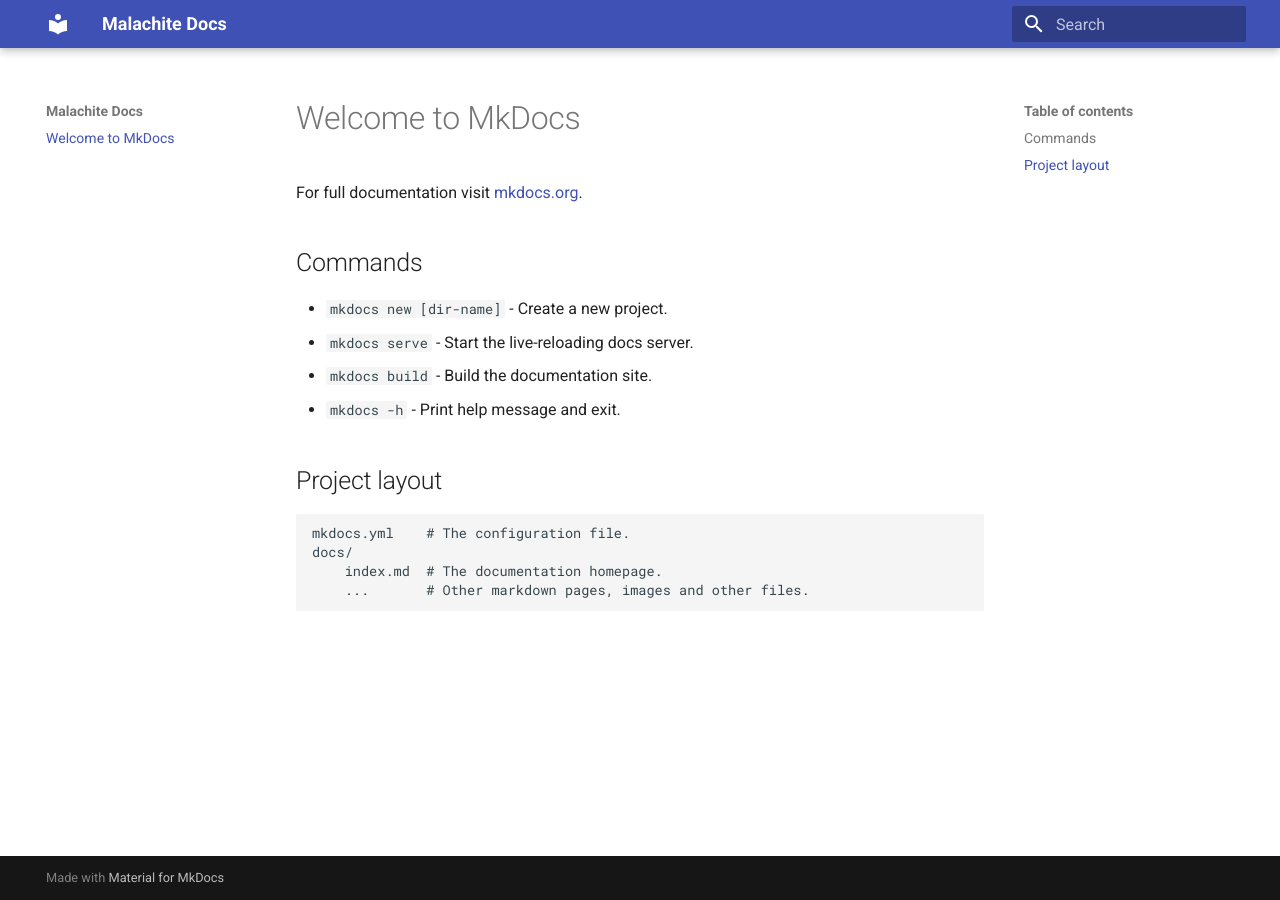
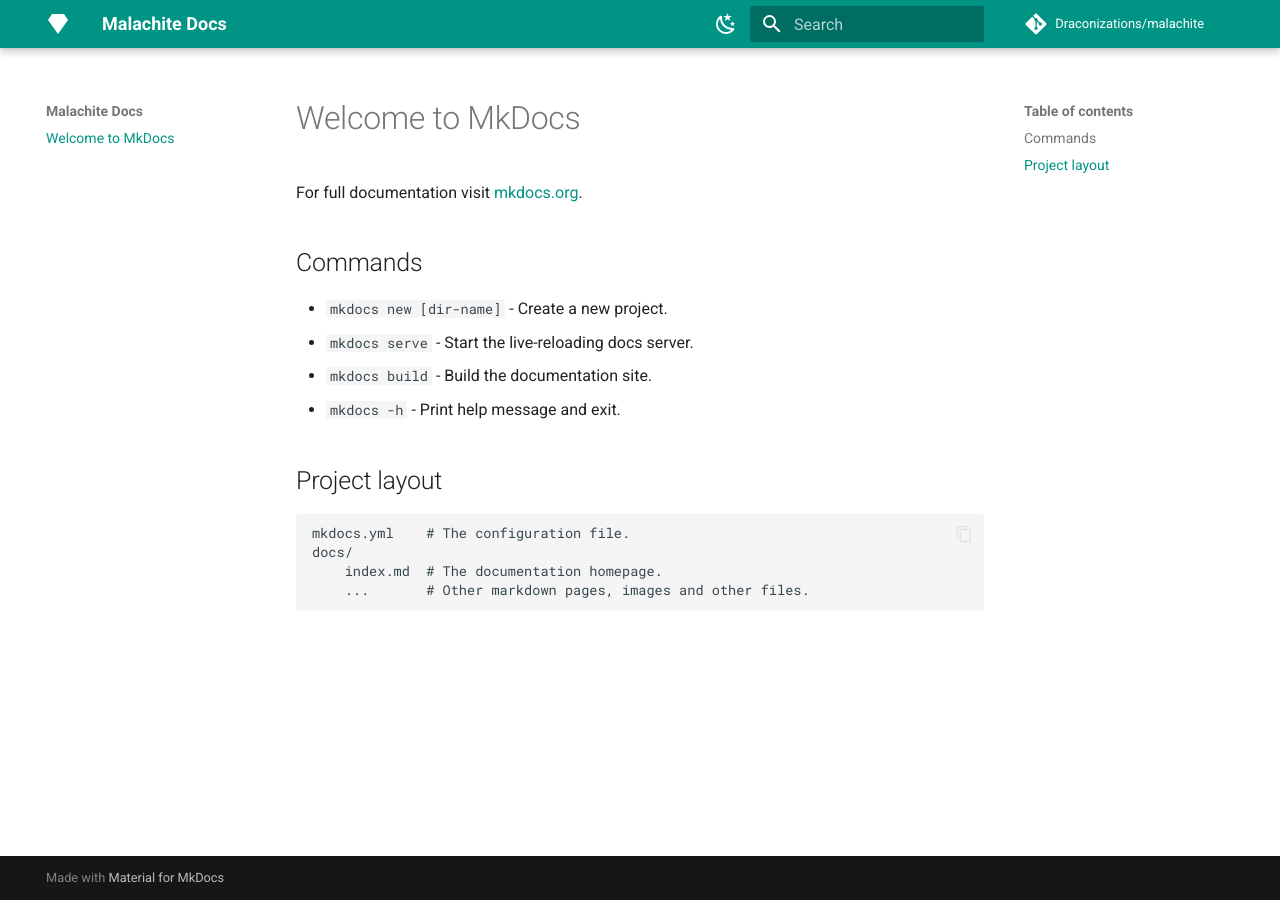
Before and after one commit to Draconizations/malachite, an MkDocs documentation site: the page built from docs/index.md, in a window 1280 px wide. Built offline with MkDocs 1.6.1 and Material for MkDocs 9.7.7, drawn with Linux system fonts in a browser that asks for light colours; comment, search, counter and statistics services are not loaded; the version menu is left out.

Commit message:
edit mkdocs config

```diff
--- a/mkdocs.yml
+++ b/mkdocs.yml
@@ -1,4 +1,58 @@
 site_name: Malachite Docs
 site_url: https://draconizations.github.io/malachite/
+repo_url: https://github.com/Draconizations/malachite
+repo_name: Draconizations/malachite
+
 theme:
   name: material
+  language: 'en'
+  features:
+    - content.code.copy
+    - content.tabs.link
+    - navigation.instant
+  palette:
+    # Palette toggle for light mode
+    - scheme: default
+      media: "(prefers-color-scheme: light)"
+      primary: teal
+      accent: cyan
+      toggle:
+        icon: material/weather-night
+        name: Switch to dark mode
+
+    # Palette toggle for dark mode
+    - scheme: slate
+      media: "(prefers-color-scheme: dark)"
+      primary: teal
+      accent: cyan
+      toggle:
+        icon: material/weather-sunny
+        name: Switch to light mode
+  icon:
+    logo: material/diamond
+
+extra:
+  version:
+    provider: mike
+    default: latest
+    alias: true
+
+validation:
+  anchors: warn
+
+markdown_extensions:
+  - admonition
+  - sane_lists
+  - toc:
+      permalink: true
+  - footnotes
+  - codehilite:
+      guess_lang: false
+  - attr_list
+  - md_in_html
+  - extra
+  - pymdownx.blocks.caption
+  - pymdownx.highlight
+  - pymdownx.superfences
+  - pymdownx.details
+  - pymdownx.snippets
```
